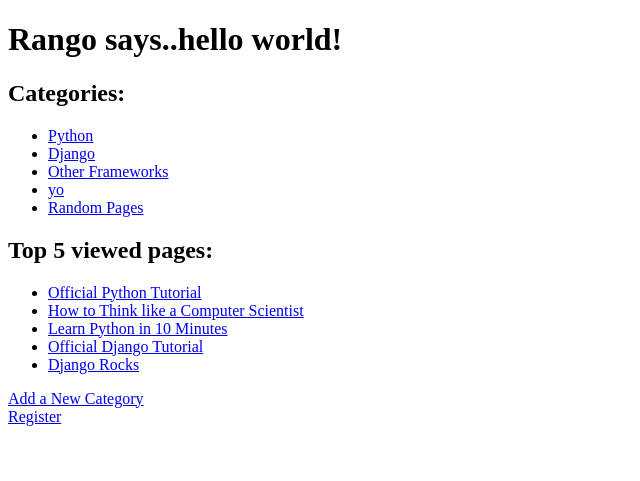
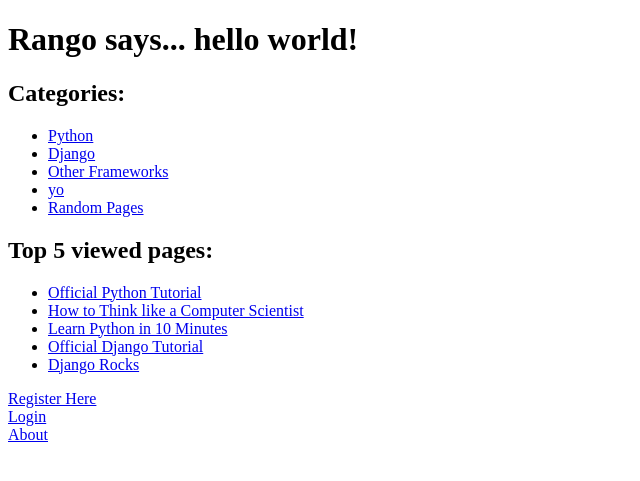
Before and after one commit to metigue/tangowithdjango, a Django app: page /rango/ in a window 1280 px wide. Shown: the top 481 px of the page, without its empty margins (0-640 px from the left). Run offline with Django 3.2, Linux system fonts and the light colour scheme; data comes from the database, SQL or seed files in the repository; both versions use the stored data as it was after the commit.

Commit message:
Chapter 9 - Completed

```diff
--- a/code/tango_with_django_project/rango/urls.py
+++ b/code/tango_with_django_project/rango/urls.py
@@ -7,5 +7,8 @@
     url(r'^category/(?P<category_name_slug>[\w\-]+)/$', views.category, name='category'),
     url(r'^add_category/$', views.add_category, name='add_category'),
     url(r'^category/(?P<category_name_slug>[\w\-]+)/add_page/$', views.add_page, name='add_page'),
-    url(r'^register/$', views.register, name='register'), # ADD NEW PATTERN!
+    url(r'^register/$', views.register, name='register'),
+    url(r'^login/$', views.user_login, name='login'),
+    url(r'^restricted/', views.restricted, name='restricted'),
+    url(r'^logout/$', views.user_logout, name='logout'),
     )
--- a/code/tango_with_django_project/rango/views.py
+++ b/code/tango_with_django_project/rango/views.py
@@ -1,8 +1,11 @@
 from django.shortcuts import render
 from rango.models import Category, Page
-from django.http import HttpResponse
+from django.http import HttpResponseRedirect, HttpResponse
 from rango.forms import PageForm, UserForm, UserProfileForm, CategoryForm
+from django.contrib.auth import authenticate, login, logout
+from django.contrib.auth.decorators import login_required
 
+@login_required
 def add_category(request):
     # A HTTP POST?
     if request.method == 'POST':
@@ -73,7 +76,7 @@
     # Go render the response and return it to the client.
     return render(request, 'rango/category.html', context_dict)
 
-
+@login_required
 def add_page(request, category_name_slug):
     try:
         cat = Category.objects.get(slug=category_name_slug)
@@ -156,3 +159,54 @@
     return render(request,
             'rango/register.html',
             {'user_form': user_form, 'profile_form': profile_form, 'registered': registered} )
+
+def user_login(request):
+
+    # If the request is a HTTP POST, try to pull out the relevant information.
+    if request.method == 'POST':
+        # Gather the username and password provided by the user.
+        # This information is obtained from the login form.
+        username = request.POST['username']
+        password = request.POST['password']
+
+        # Use Django's machinery to attempt to see if the username/password
+        # combination is valid - a User object is returned if it is.
+        user = authenticate(username=username, password=password)
+
+        # If we have a User object, the details are correct.
+        # If None (Python's way of representing the absence of a value), no user
+        # with matching credentials was found.
+        if user:
+            # Is the account active? It could have been disabled.
+            if user.is_active:
+                # If the account is valid and active, we can log the user in.
+                # We'll send the user back to the homepage.
+                login(request, user)
+                return HttpResponseRedirect('/rango/')
+            else:
+                # An inactive account was used - no logging in!
+                return HttpResponse("Your Rango account is disabled.")
+        else:
+            # Bad login details were provided. So we can't log the user in.
+            print "Invalid login details: {0}, {1}".format(username, password)
+            return HttpResponse("Invalid login details supplied.")
+
+    # The request is not a HTTP POST, so display the login form.
+    # This scenario would most likely be a HTTP GET.
+    else:
+        # No context variables to pass to the template system, hence the
+        # blank dictionary object...
+        return render(request, 'rango/login.html', {})
+
+@login_required
+def restricted(request):
+    return HttpResponse("Since you're logged in, you can see this text!")
+
+# Use the login_required() decorator to ensure only those logged in can access the view.
+@login_required
+def user_logout(request):
+    # Since we know the user is logged in, we can now just log them out.
+    logout(request)
+
+    # Take the user back to the homepage.
+    return HttpResponseRedirect('/rango/')
--- a/code/tango_with_django_project/tango_with_django_project/settings.py
+++ b/code/tango_with_django_project/tango_with_django_project/settings.py
@@ -19,6 +19,8 @@
 MEDIA_URL = '/media/'
 
 MEDIA_ROOT = os.path.join(BASE_DIR, 'media') # Absolute path to the media directory
+
+LOGIN_URL = '/rango/login/'
 
 
 # Quick-start development settings - unsuitable for production
--- a/code/tango_with_django_project/templates/rango/category.html
+++ b/code/tango_with_django_project/templates/rango/category.html
@@ -16,7 +16,9 @@
             {% else %}
                 <strong>No pages currently in category.</strong>
             {% endif %}
+{% if user.is_authenticated %}
 <br /><a href="/rango/category/{{ category.slug }}/add_page/">Add a New Page</a><br />
+{% endif %}
         {% else %}
             The specified category {{ category_name }} does not exist!
 		<br /><a href="/rango/add_category/">Add a New Category</a><br />
--- a/code/tango_with_django_project/templates/rango/index.html
+++ b/code/tango_with_django_project/templates/rango/index.html
@@ -5,7 +5,11 @@
     </head>
 
     <body>
-        <h1>Rango says..hello world!</h1>
+{% if user.is_authenticated %}
+<h1>Rango says... hello {{ user.username }}!</h1>
+{% else %}
+<h1>Rango says... hello world!</h1>
+{% endif %}
 
 	<h2>Categories:</h2>
         {% if categories %}
@@ -31,8 +35,16 @@
             <strong>There are no pages present.</strong>
        {% endif %}
 
+{% if user.is_authenticated %}
+<a href="/rango/restricted/">Restricted Page</a><br />
 <a href="/rango/add_category/">Add a New Category</a><br />
-<a href="/rango/register/">Register</a>
+<a href="/rango/logout/">Logout</a><br />
+{% else %}
+<a href="/rango/register/">Register Here</a><br />
+<a href="/rango/login/">Login</a><br />
+{% endif %}
+
+<a href="/rango/about/">About</a><br/>
 
     </body>
 </html>
```
Also changed, not shown: code/tango_with_django_project/templates/rango/login.html (added, +22 -0 lines), code/tango_with_django_project/db.sqlite3, code/tango_with_django_project/rango/migrations/0004_userprofile.py (added), 4 other files.
